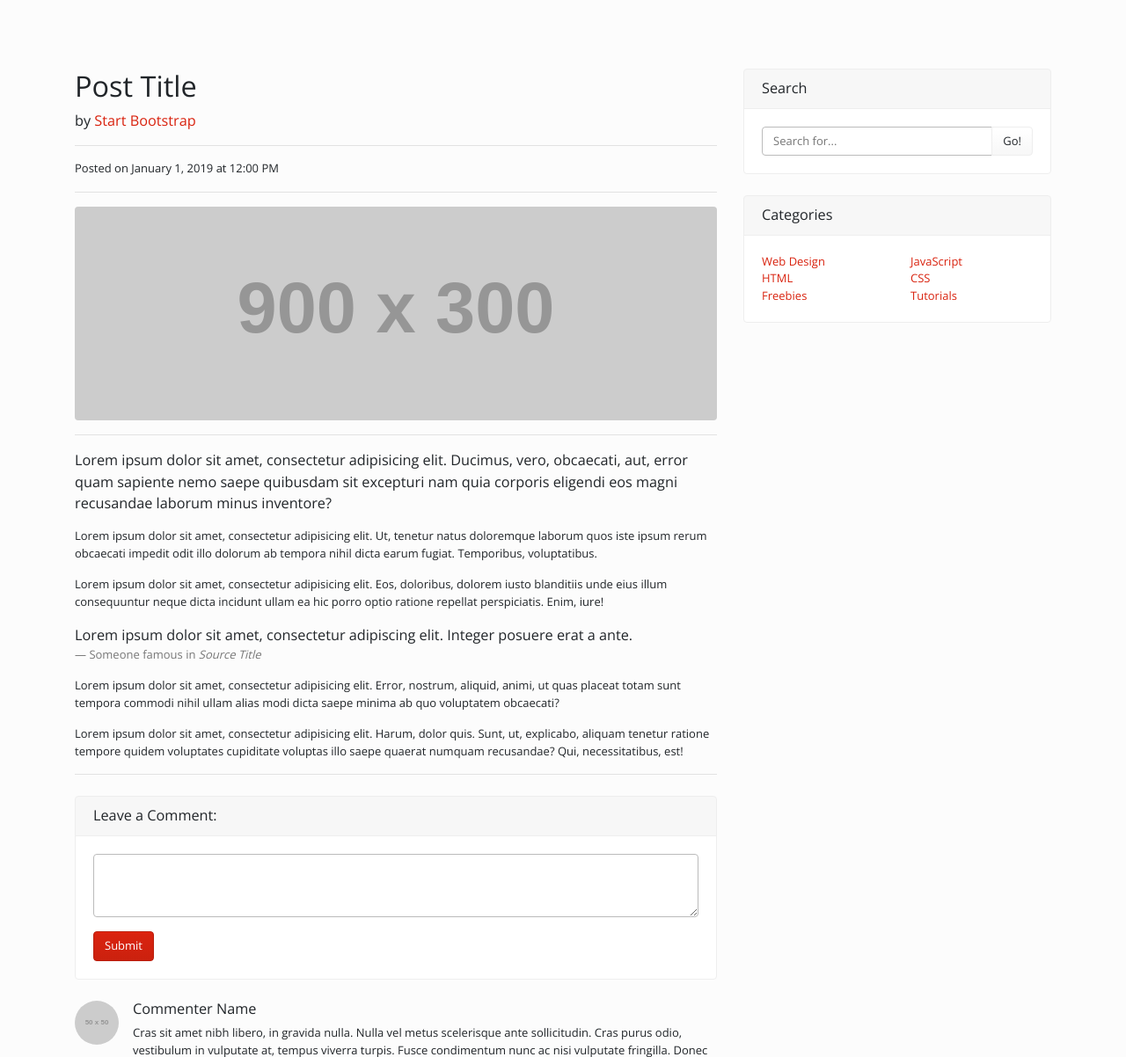
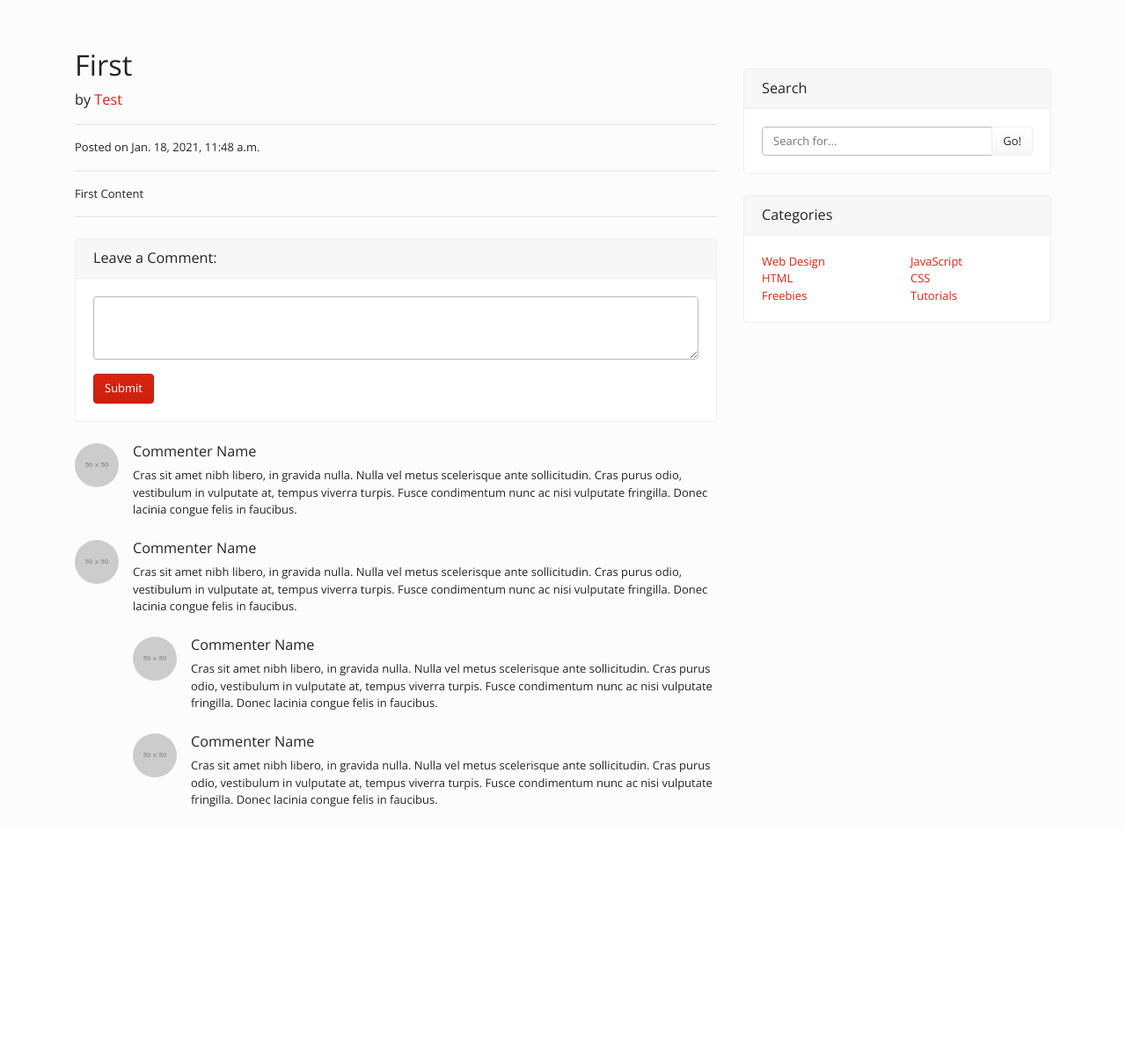
Before and after one commit to GG-ONG/Django_My_Web, a Django app: page /blog/5/ in a window 1280 px wide. Shown: the part 66-1268 px from the top of the page at 88% size. After the commit the page ends 984 px from the top, so only its background shows below. Run offline with Django 3.2, Linux system fonts and the light colour scheme; data comes from the database, SQL or seed files in the repository; grey boxes labelled with a size stand in for pictures from a placeholder-image service; some libraries are stand-ins or nearby versions.

Commit message:
post detail page is working on

```diff
--- a/blog/templates/blog/post_detail.html
+++ b/blog/templates/blog/post_detail.html
@@ -2,44 +2,29 @@
 {% block title %}{{ object.title }} - Blog{% endblock %}
 {% block content %}
 <!-- Title -->
-<h1 class="mt-4">Post Title</h1>
+<h1>{{ object.title }}</h1>
 
 <!-- Author -->
 <p class="lead">
   by
-  <a href="#">Start Bootstrap</a>
+  <a href="#">{{ object.author.username }}</a>
 </p>
 
 <hr>
 
 <!-- Date/Time -->
-<p>Posted on January 1, 2019 at 12:00 PM</p>
+<p>Posted on {{ object.created }}</p>
 
 <hr>
 
 <!-- Preview Image -->
+{% if object.head_image %}
 <img class="img-fluid rounded" src="http://placehold.it/900x300" alt="">
+{% endif %}
 
-<hr>
 
 <!-- Post Content -->
-<p class="lead">Lorem ipsum dolor sit amet, consectetur adipisicing elit. Ducimus, vero, obcaecati, aut, error quam sapiente nemo saepe quibusdam sit excepturi nam quia corporis eligendi eos magni recusandae laborum minus inventore?</p>
-
-<p>Lorem ipsum dolor sit amet, consectetur adipisicing elit. Ut, tenetur natus doloremque laborum quos iste ipsum rerum obcaecati impedit odit illo dolorum ab tempora nihil dicta earum fugiat. Temporibus, voluptatibus.</p>
-
-<p>Lorem ipsum dolor sit amet, consectetur adipisicing elit. Eos, doloribus, dolorem iusto blanditiis unde eius illum consequuntur neque dicta incidunt ullam ea hic porro optio ratione repellat perspiciatis. Enim, iure!</p>
-
-<blockquote class="blockquote">
-  <p class="mb-0">Lorem ipsum dolor sit amet, consectetur adipiscing elit. Integer posuere erat a ante.</p>
-  <footer class="blockquote-footer">Someone famous in
-    <cite title="Source Title">Source Title</cite>
-  </footer>
-</blockquote>
-
-<p>Lorem ipsum dolor sit amet, consectetur adipisicing elit. Error, nostrum, aliquid, animi, ut quas placeat totam sunt tempora commodi nihil ullam alias modi dicta saepe minima ab quo voluptatem obcaecati?</p>
-
-<p>Lorem ipsum dolor sit amet, consectetur adipisicing elit. Harum, dolor quis. Sunt, ut, explicabo, aliquam tenetur ratione tempore quidem voluptates cupiditate voluptas illo saepe quaerat numquam recusandae? Qui, necessitatibus, est!</p>
-
+{{ object.content }}
 <hr>
 
 <!-- Comments Form -->
```
